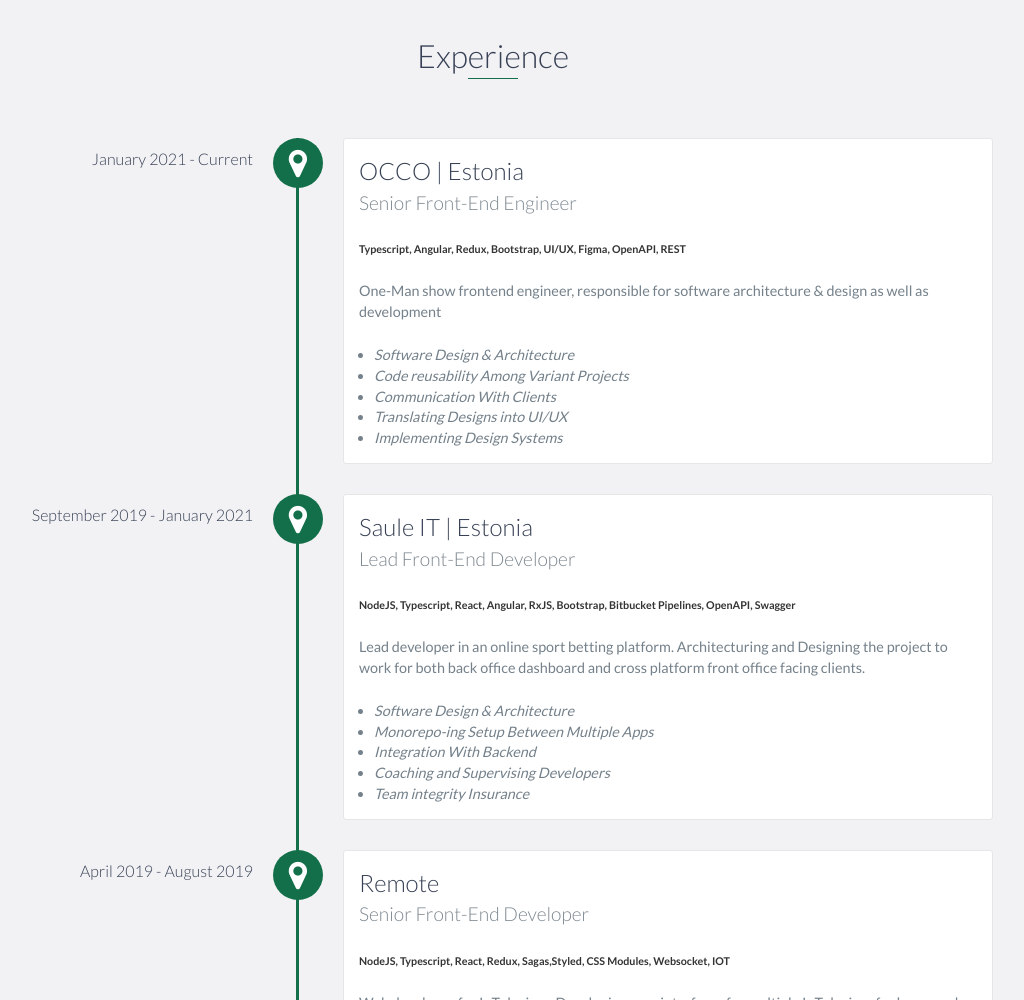
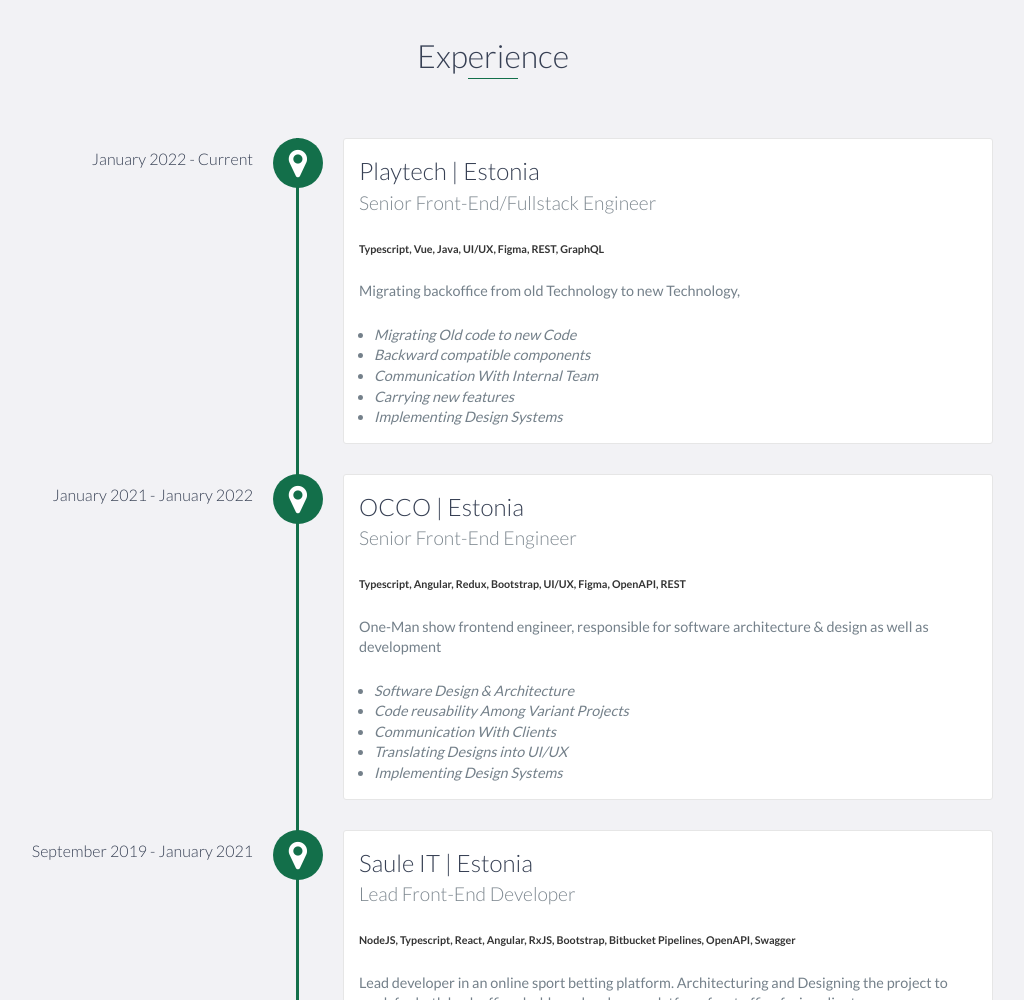
Before and after one commit to msqaddura/msqaddura.github.io, a website: page index.html in a window 1280 px wide. Shown: the part 1460-2460 px from the top of the page, without its empty margins (147-1171 px from the left). Drawn offline with nearby package versions, Linux system fonts and the light colour scheme.

Commit message:
added playtech

```diff
--- a/index.html
+++ b/index.html
@@ -136,7 +136,30 @@
     <div id="experience" class="background-alt">
         <h2 class="heading">Experience</h2>
         <div id="experience-timeline">
-            <div data-date="January 2021 - Current">
+            <div data-date="January 2022 - Current">
+                <h3>Playtech | Estonia</h3>
+                <h4>Senior Front-End/Fullstack Engineer</h4>
+                <h6>Typescript, Vue, Java, UI/UX, Figma, REST, GraphQL
+                </h6>
+                <p>
+                   Migrating backoffice from old Technology to new Technology,
+                </p>
+                <br>
+                <em>
+                    <ul>
+                        <li>Migrating Old code to new Code</li>
+                        <li>Backward compatible components</li>
+                        <li>
+                            Communication With Internal Team
+                        </li>
+                        <li>
+                            Carrying new features
+                        </li>
+                        <li>Implementing Design Systems</li>
+                    </ul>
+                </em>
+            </div>
+            <div data-date="January 2021 - January 2022">
                 <h3>OCCO | Estonia</h3>
                 <h4>Senior Front-End Engineer</h4>
                 <h6>Typescript, Angular, Redux, Bootstrap, UI/UX, Figma, OpenAPI, REST
```
